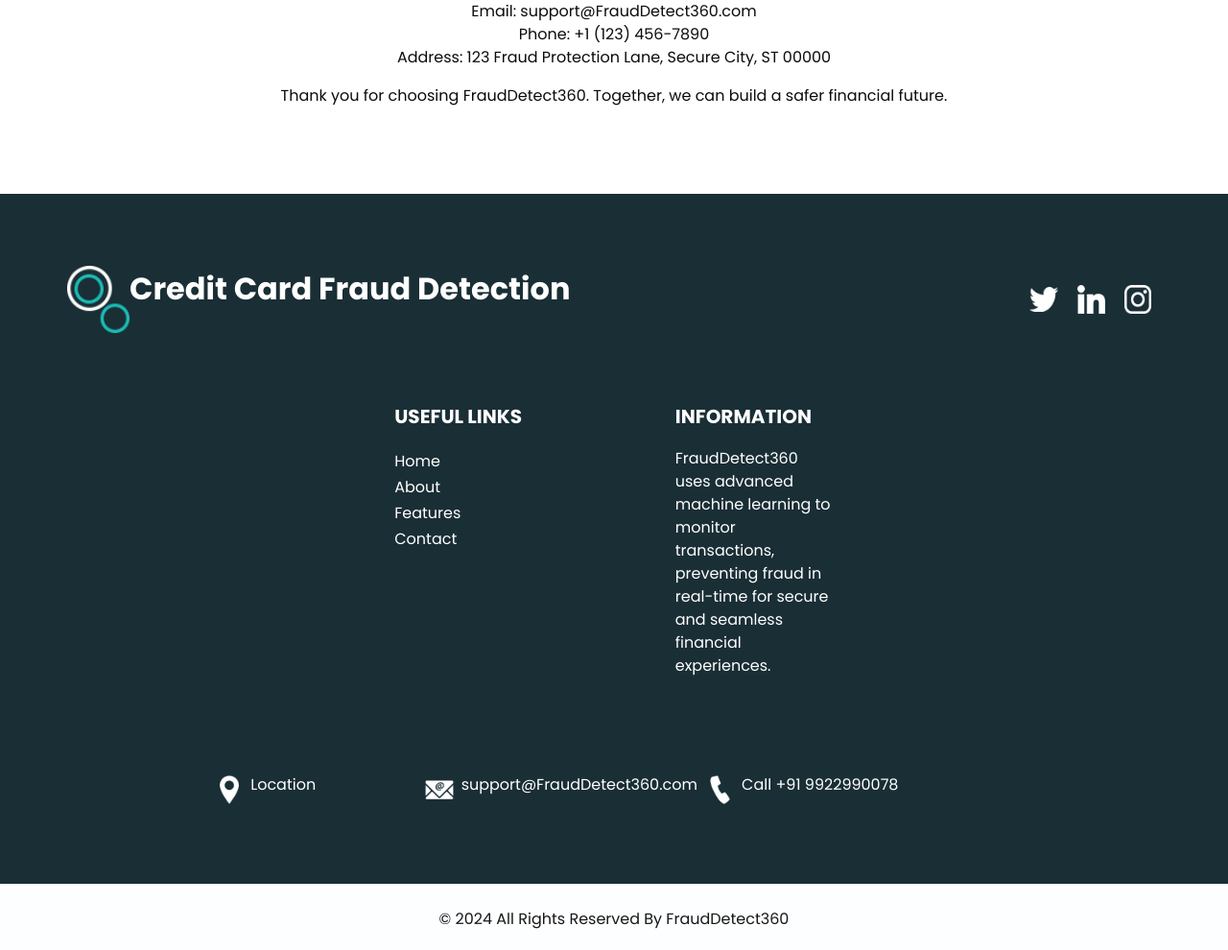
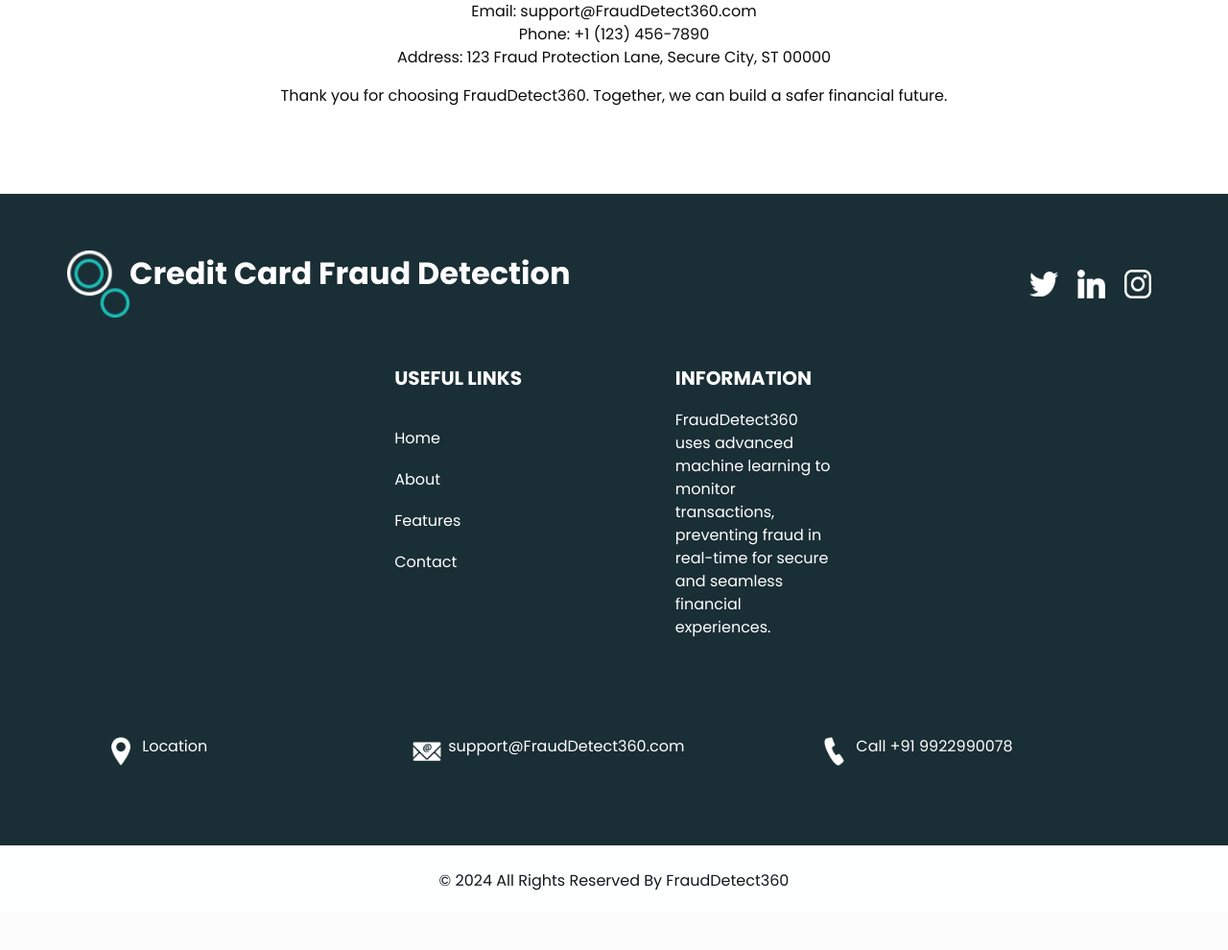
Before and after one commit to aapatil2004/Credit_Card_Fraud_Detection, a Flask app: page /about in a window 1280 px wide. Shown: the part 1497-2487 px from the top of the page at 96% size. After the commit the page ends 2425 px from the top, so only its background shows below. Run offline with Flask 2, Linux system fonts and the light colour scheme; some libraries are stand-ins or nearby versions.

Commit message:
Updated style.css

```diff
--- a/static/css/style.css
+++ b/static/css/style.css
@@ -11,6 +11,7 @@ body {
 
 .layout_padding2 {
   padding: 45px 0;
+  margin: 0px -199px;
 }
 
 .layout_padding2-top {
@@ -678,8 +679,8 @@ a:focus {
   -webkit-box-pack: justify;
   -ms-flex-pack: justify;
   justify-content: space-between;
-  margin-top: 35px;
-  margin-bottom: 75px;
+  margin-top: 19px;
+  margin-bottom: 51px;
 }
 
 .info_section .info_top .info_logo {
@@ -728,7 +729,7 @@ a:focus {
 
 .info_section ul li {
   list-style-type: none;
-  margin: 3px 0;
+  margin: 19px 0;
 }
 
 .info_section ul li a {
@@ -779,7 +780,7 @@ a:focus {
   -webkit-box-align: center;
   -ms-flex-align: center;
   align-items: center;
-  margin: 30px 0;
+  margin: 30px 86px;
   color: #ffffff;
 }
 
```
